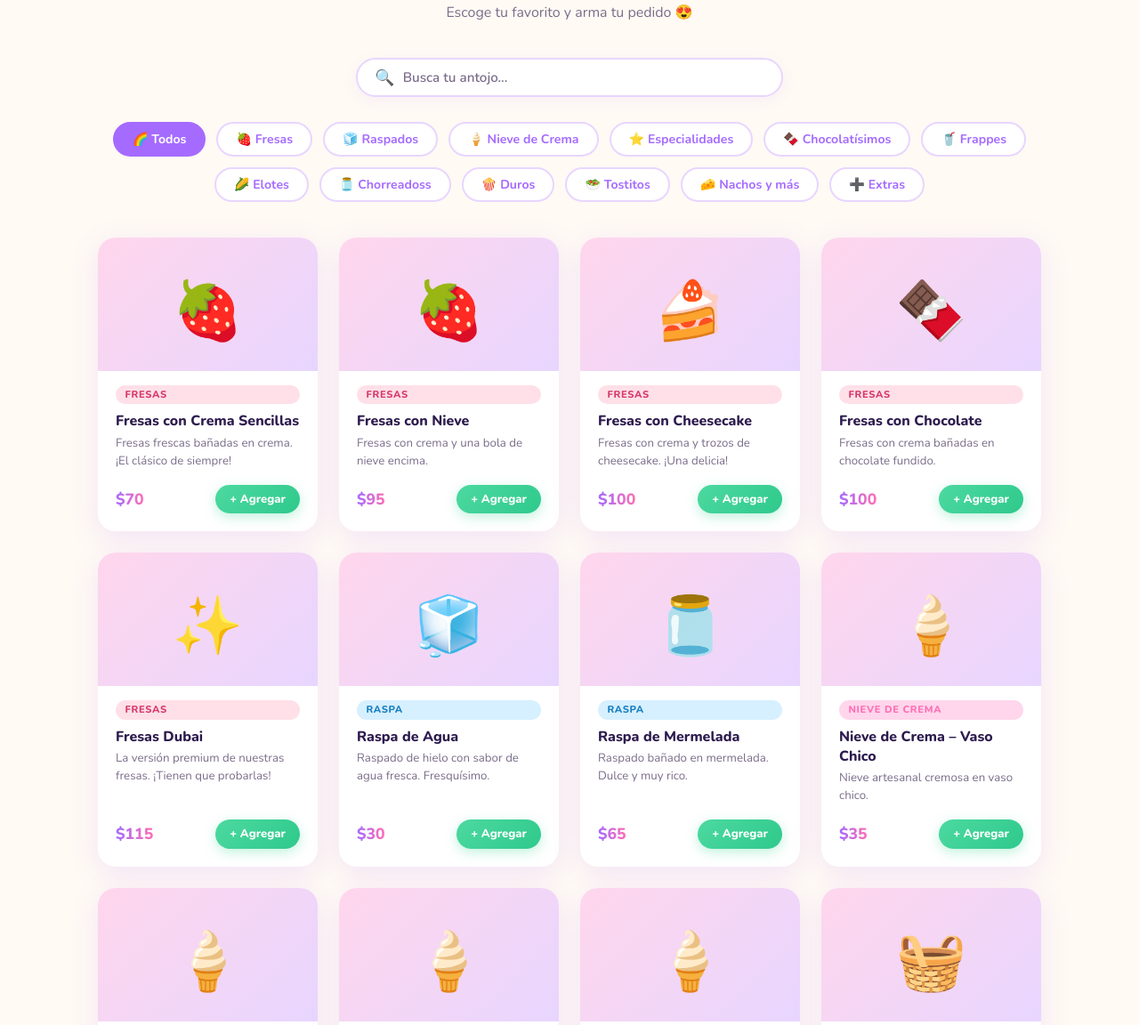
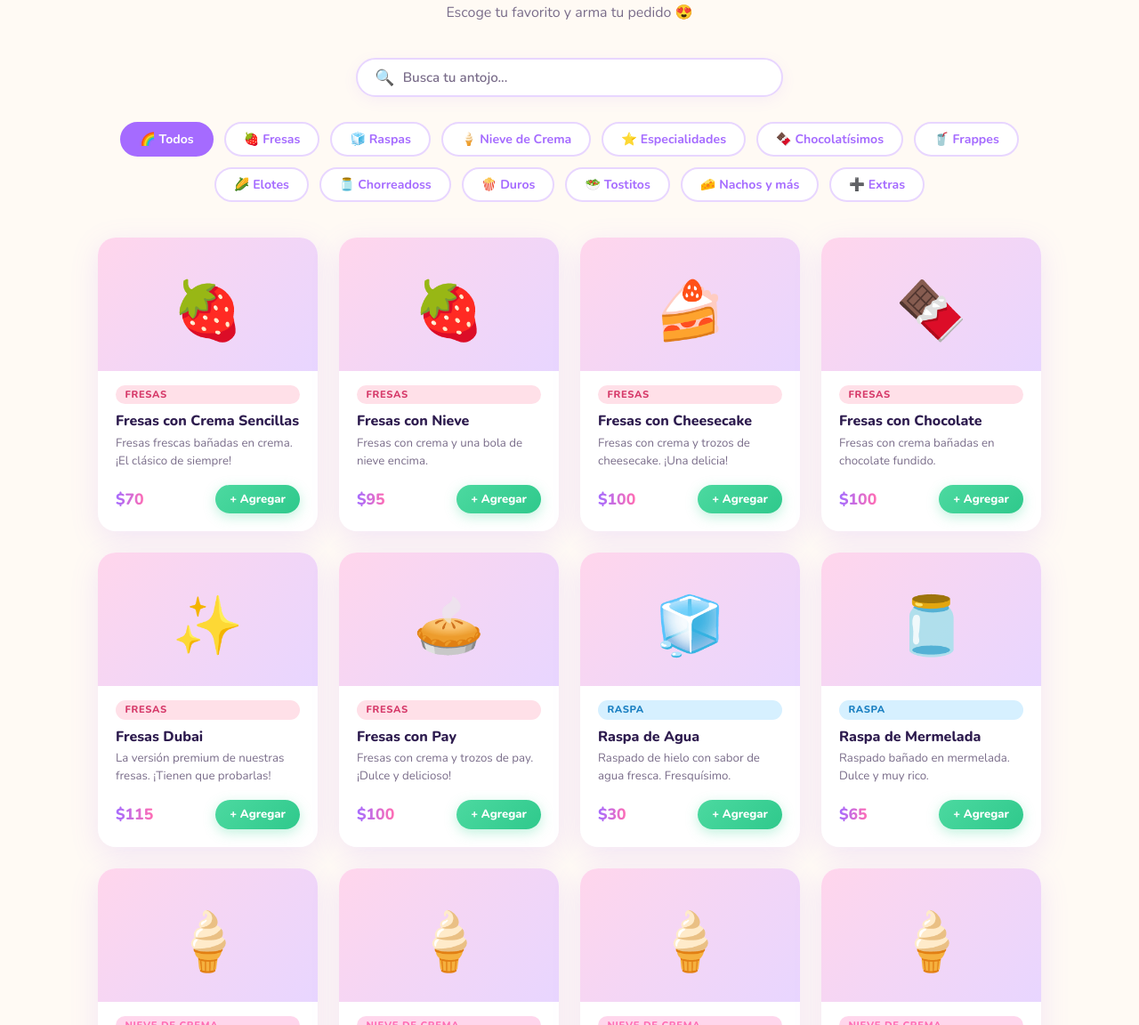
Before and after one commit to gaelvargasxs/NeveriaEstelita, a plain HTML site: page index.html in a window 1280 px wide. Shown: the part 838-1990 px from the top of the page at 89% size. Drawn offline with nearby package versions, Linux system fonts and the light colour scheme.

Commit message:
Add files via upload

```diff
--- a/index.html
+++ b/index.html
@@ -3,7 +3,7 @@
 <head>
   <meta charset="UTF-8" />
   <meta name="viewport" content="width=device-width, initial-scale=1.0" />
-  <title>Nevería Estelita</title>
+  <title>Nevería Estelita ✨</title>
   <link rel="preconnect" href="https://fonts.googleapis.com" />
   <link rel="preconnect" href="https://fonts.gstatic.com" crossorigin />
   <link href="https://fonts.googleapis.com/css2?family=Pacifico&family=Nunito:wght@400;600;700;800&display=swap" rel="stylesheet" />
@@ -798,7 +798,7 @@
   <div class="categorias">
     <button class="cat-btn activo" onclick="filtrar('todos', this)">🌈 Todos</button>
     <button class="cat-btn" onclick="filtrar('fresas', this)">🍓 Fresas</button>
-    <button class="cat-btn" onclick="filtrar('raspa', this)">🧊 Raspados</button>
+    <button class="cat-btn" onclick="filtrar('raspa', this)">🧊 Raspas</button>
     <button class="cat-btn" onclick="filtrar('crema', this)">🍦 Nieve de Crema</button>
     <button class="cat-btn" onclick="filtrar('especialidad', this)">⭐ Especialidades</button>
     <button class="cat-btn" onclick="filtrar('chocolate', this)">🍫 Chocolatísimos</button>
@@ -1012,6 +1012,7 @@ const catalogo = [
   { id:3,  emoji:'🍰', nombre:'Fresas con Cheesecake',      precio:100, categoria:'fresas',      tag:'tag-fresas',      tagLabel:'Fresas',         desc:'Fresas con crema y trozos de cheesecake. ¡Una delicia!' },
   { id:4,  emoji:'🍫', nombre:'Fresas con Chocolate',       precio:100, categoria:'fresas',      tag:'tag-fresas',      tagLabel:'Fresas',         desc:'Fresas con crema bañadas en chocolate fundido.' },
   { id:5,  emoji:'✨', nombre:'Fresas Dubai',               precio:115, categoria:'fresas_dubai',      tag:'tag-fresas',      tagLabel:'Fresas',         desc:'La versión premium de nuestras fresas. ¡Tienen que probarlas!' },
+  { id:60, emoji:'🥧', nombre:'Fresas con Pay',             precio:100, categoria:'fresas',      tag:'tag-fresas',      tagLabel:'Fresas',         desc:'Fresas con crema y trozos de pay. ¡Dulce y delicioso!' },
   // ── NIEVE DE RASPA ──
   { id:6,  emoji:'🧊', nombre:'Raspa de Agua',              precio:30,  categoria:'raspa',       tag:'tag-raspa',       tagLabel:'Raspa',          desc:'Raspado de hielo con sabor de agua fresca. Fresquísimo.' },
   { id:7,  emoji:'🫙', nombre:'Raspa de Mermelada',         precio:65,  categoria:'raspa',       tag:'tag-raspa',       tagLabel:'Raspa',          desc:'Raspado bañado en mermelada. Dulce y muy rico.' },
@@ -1151,7 +1152,7 @@ const opcionesPorCategoria = {
     { id: 'crema',       titulo: '🥛 Crema',          opciones: ['Con crema', 'Sin crema'] },
     { id: 'qblanco',     titulo: '🧀 Queso blanco',   opciones: ['Con queso blanco', 'Sin queso blanco'] },
     { id: 'qamarillo',   titulo: '🧀 Queso amarillo', opciones: ['Con queso amarillo', 'Sin queso amarillo'] },
-    { id: 'papitas',     titulo: '🥔 Papitas',        opciones: ['Sin papitas', 'Ruffles', 'Doritos rojos', 'Tostitos', 'Tostitos Flamin Hot'] },
+    { id: 'papitas',     titulo: '🥔 Papitas',        opciones: ['Ruffles', 'Doritos rojos', 'Tostitos', 'Tostitos Flamin Hot'] },
   ],
   fresas_dubai: [
     { id: 'pistache',  titulo: '🟢 Crema de pistache', opciones: ['Con crema de pistache', 'Sin crema de pistache'] },
@@ -1200,6 +1201,7 @@ const opcionesPorCategoria = {
     { id: 'crema',     titulo: '🥛 Crema',          opciones: ['Con crema', 'Sin crema'] },
     { id: 'catsup',    titulo: '🍅 Catsup',          opciones: ['Con catsup', 'Sin catsup'] },
     { id: 'qrayado',   titulo: '🧀 Queso rayado',   opciones: ['Con queso rayado', 'Sin queso rayado'] },
+    { id: 'papitas',   titulo: '🥔 Papitas',        opciones: ['Ruffles', 'Doritos rojos', 'Tostitos', 'Tostitos Flamin Hot'] },
   ],
   tostiqueso_cueritos: [
     { id: 'elote',     titulo: '🌽 Elote',         opciones: ['Con elote', 'Sin elote'] },
@@ -1208,6 +1210,7 @@ const opcionesPorCategoria = {
     { id: 'catsup',    titulo: '🍅 Catsup',          opciones: ['Con catsup', 'Sin catsup'] },
     { id: 'qrayado',   titulo: '🧀 Queso rayado',   opciones: ['Con queso rayado', 'Sin queso rayado'] },
     { id: 'cueritos',  titulo: '🫙 Cueritos',        opciones: ['Con cueritos', 'Sin cueritos'] },
+    { id: 'papitas',   titulo: '🥔 Papitas',        opciones: ['Ruffles', 'Doritos rojos', 'Tostitos', 'Tostitos Flamin Hot'] },
   ],
   tostipepino: [
     { id: 'pepino',    titulo: '🥒 Pepino',               opciones: ['Con pepino', 'Sin pepino'] },
@@ -1216,6 +1219,7 @@ const opcionesPorCategoria = {
     { id: 'tamarindo', titulo: '🍬 Dulce de tamarindo',   opciones: ['Con tamarindo', 'Sin tamarindo'] },
     { id: 'magui',     titulo: '🧂 Salsa magui',          opciones: ['Con salsa magui', 'Sin salsa magui'] },
     { id: 'chamoy',    titulo: '🍑 Chamoy',               opciones: ['Con chamoy', 'Sin chamoy'] },
+    { id: 'papitas',   titulo: '🥔 Papitas',              opciones: ['Ruffles', 'Doritos rojos', 'Tostitos', 'Tostitos Flamin Hot'] },
   ],
   tostiverdura: [
     { id: 'repollo',   titulo: '🥬 Repollo',   opciones: ['Con repollo', 'Sin repollo'] },
@@ -1223,6 +1227,7 @@ const opcionesPorCategoria = {
     { id: 'aguacate',  titulo: '🥑 Aguacate',   opciones: ['Con aguacate', 'Sin aguacate'] },
     { id: 'cueritos',  titulo: '🫙 Cueritos',   opciones: ['Con cueritos', 'Sin cueritos'] },
     { id: 'crema',     titulo: '🥛 Crema',      opciones: ['Con crema', 'Sin crema'] },
+    { id: 'papitas',   titulo: '🥔 Papitas',    opciones: ['Ruffles', 'Doritos rojos', 'Tostitos', 'Tostitos Flamin Hot'] },
   ],
   tostiverdura_eq: [
     { id: 'repollo',   titulo: '🥬 Repollo',         opciones: ['Con repollo', 'Sin repollo'] },
@@ -1232,6 +1237,7 @@ const opcionesPorCategoria = {
     { id: 'crema',     titulo: '🥛 Crema',            opciones: ['Con crema', 'Sin crema'] },
     { id: 'elote',     titulo: '🌽 Elote',            opciones: ['Con elote', 'Sin elote'] },
     { id: 'qamarillo', titulo: '🧀 Queso amarillo',   opciones: ['Con queso amarillo', 'Sin queso amarillo'] },
+    { id: 'papitas',   titulo: '🥔 Papitas',          opciones: ['Ruffles', 'Doritos rojos', 'Tostitos', 'Tostitos Flamin Hot'] },
   ],
   raspa: [
     { id: 'sabores', tipo: 'multi', titulo: '🍧 Elige tus sabores', opciones: saboresRaspa },
@@ -1245,7 +1251,7 @@ const opcionesPorCategoria = {
     { id: 'mantequilla',titulo: '🧈 Mantequilla',  opciones: ['Con mantequilla', 'Sin mantequilla'] },
     { id: 'crema',     titulo: '🥛 Crema',          opciones: ['Con crema', 'Sin crema'] },
     { id: 'mayonesa',  titulo: '🥫 Mayonesa',       opciones: ['Con mayonesa', 'Sin mayonesa'] },
-    { id: 'tostitos',  titulo: '🥔 Tostitos',       opciones: ['Con tostitos', 'Sin tostitos'] },
+    { id: 'papitas',   titulo: '🥔 Papitas',        opciones: ['Ruffles', 'Doritos rojos', 'Tostitos', 'Tostitos Flamin Hot'] },
     { id: 'qamarillo', titulo: '🧀 Queso amarillo', opciones: ['Con queso amarillo', 'Sin queso amarillo'] },
     { id: 'qrayado',   titulo: '🧀 Queso rayado',   opciones: ['Con queso rayado', 'Sin queso rayado'] },
   ],
@@ -1700,7 +1706,7 @@ function hacerPedidoWhatsApp() {
     .join('\n\n');
 
   let entregaTexto = tipoEntrega === 'domicilio'
-    ? `🛵 *Entrega: A domicilio* \n🏠 Dirección: ${direccion}`
+    ? `🛵 *Entrega: A domicilio* (+$${RECARGO_DOMICILIO} por producto)\n🏠 Dirección: ${direccion}`
     : `🏬 *Entrega: Recoger en tienda*`;
 
   if (tipoEntrega === 'domicilio' && ubicacionLat && ubicacionLng) {
```
